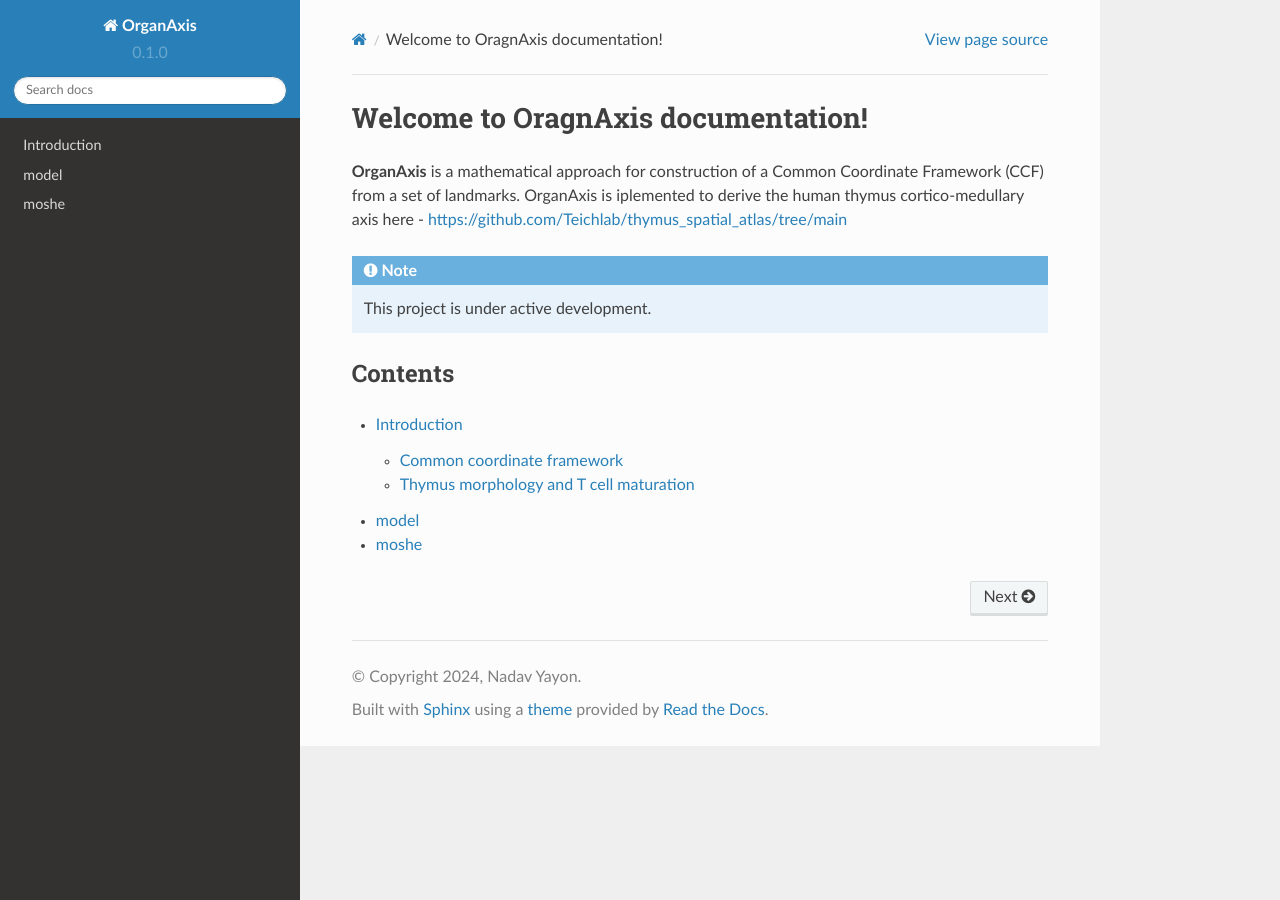
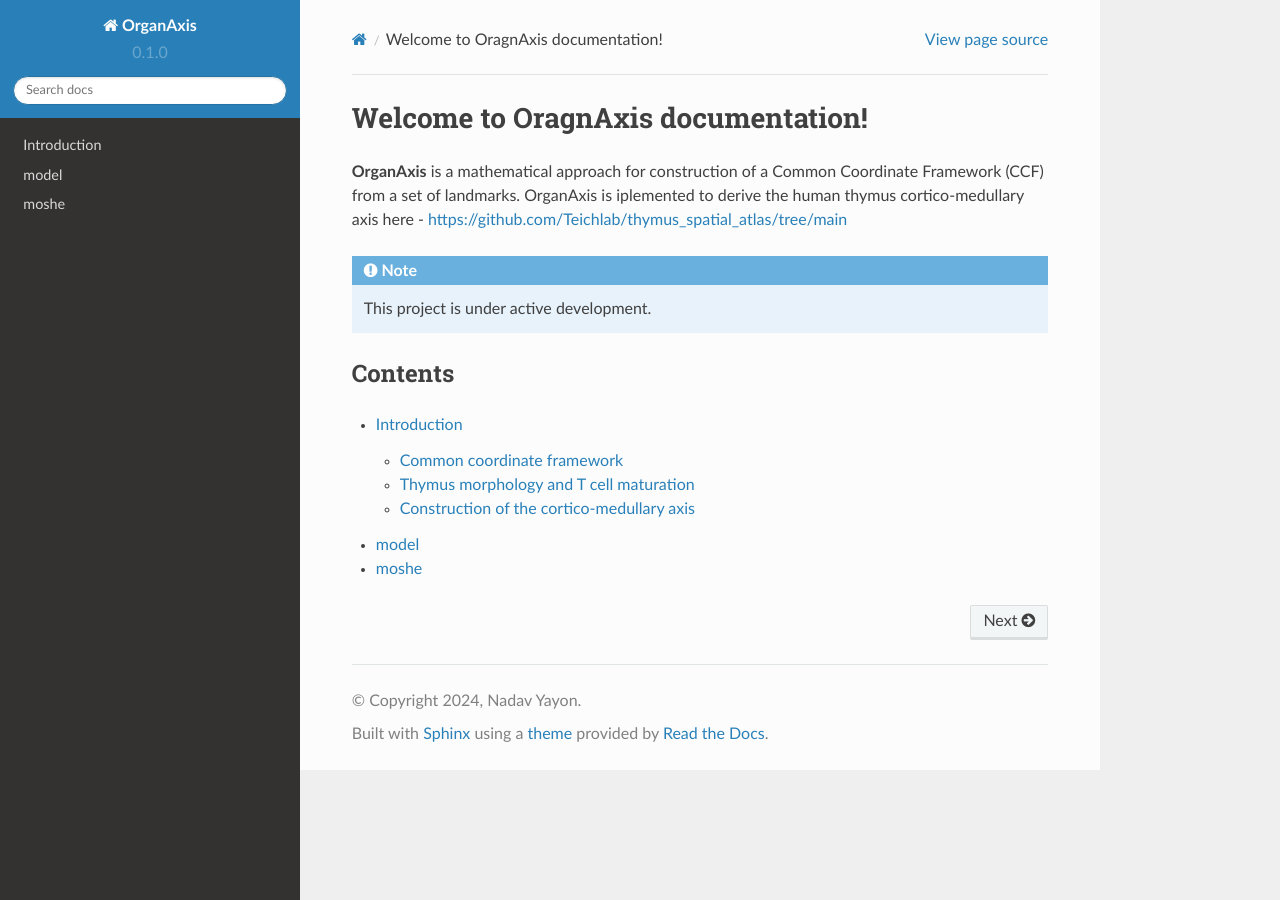
Before and after one commit to nadavyayon/organ_axis_tutorial, a Sphinx documentation site: the page built from docs/source/index.rst, in a window 1280 px wide. Built offline with Sphinx 7.4.7 and the Read the Docs theme 2.0.0, drawn with Linux system fonts in a browser that asks for light colours.

Commit message:
Update introduction.rst

```diff
--- a/docs/source/introduction.rst
+++ b/docs/source/introduction.rst
@@ -15,6 +15,8 @@ Thymus morphology and T cell maturation
 The thymus gland in a multilobular organ that is responsible for thymocyte or T cell maturation. T cells mature through migration within the compartments of the thymus. initially TCR rearrangement and positive selection occurs in the cortex and cells then complete negative selection in the medulla. However, there are no biological membranes that divide these two morphological components.
 Hence, In an attempt to capture a CCF for the thymus, we aimed to  mode the major morphological axis of the thymus - from the edge of the cortex to the "deepest" point of the medulla and give a position along this axis to any spot in the thymus. However, as opposed to the mouse thymus and the mouse brain that "looks" the same between different mice, the thymus is highly plastic and can even change in very quickly during a course of days, for example in response to infection. In addition it is highly repetitive.
 
+Construction of the cortico-medullary axis
+--------------
 account to what a cell is "sensing" or to position a cell in continuous space. The OrganAxis approach aims to account for both local and global influences within and between structures. By deriving a "position" or a score to how much the cell is influenced by its proximity to structure. In the thymus, Since we assume that these migration events are driven by signalling molecules diffusion, we would fit a nonlinear association that is dependent on the distance from nearby morphological structures.
 
 
```
